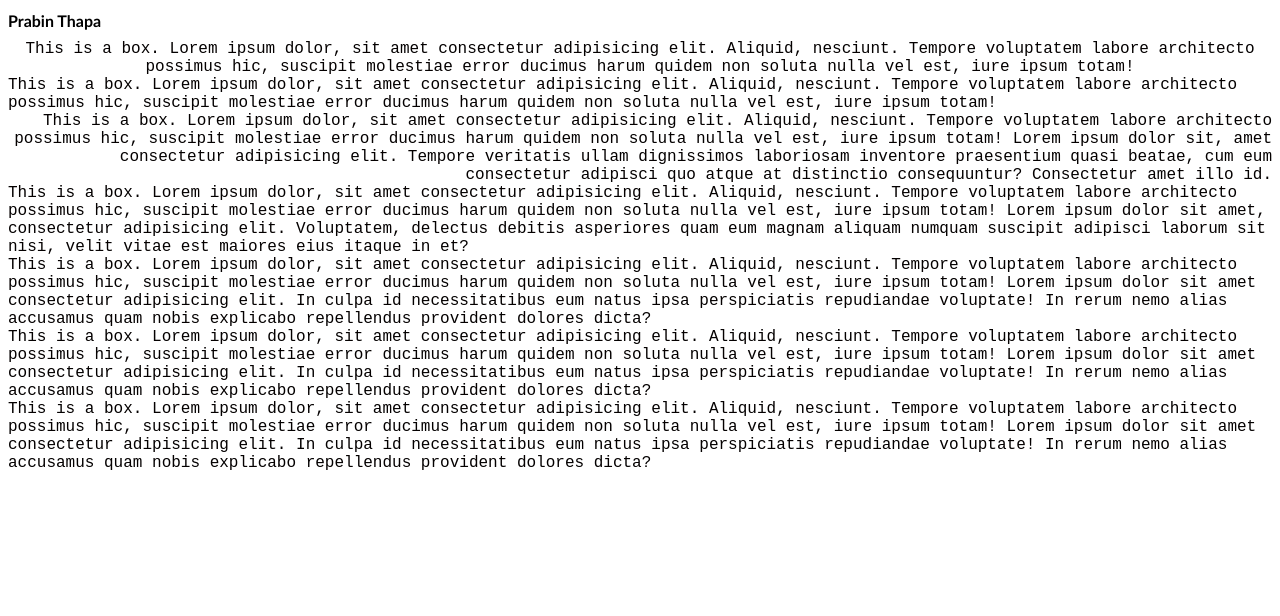
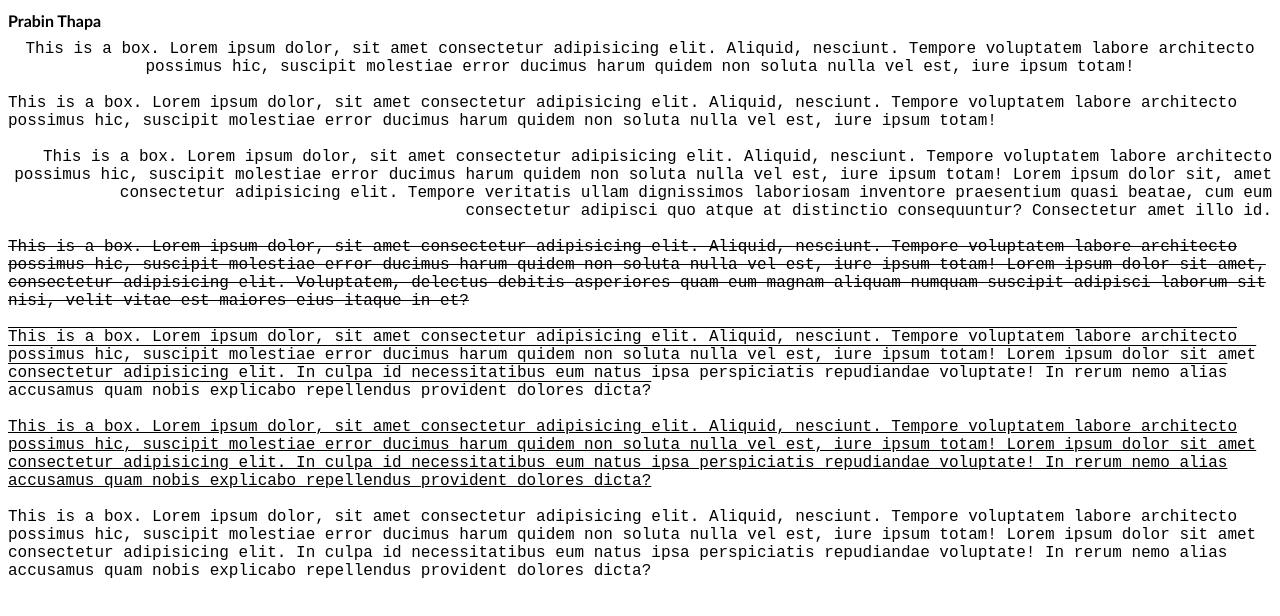
Before and after one commit to prabinthapa10/css, a plain HTML site: page index.html in a window 1280 px wide. Drawn offline with Linux system fonts and the light colour scheme.

Commit message:
text decoration

```diff
--- a/index.css
+++ b/index.css
@@ -22,12 +22,15 @@ h1 {
 }
 .box4 {
   color: rgb(4, 0, 0);
+  text-decoration: line-through;
 }
 .box5 {
   color: rgb(4, 0, 0);
+  text-decoration: overline;
 }
 .box6 {
   color: rgb(4, 0, 0);
+  text-decoration: underline;
 }
 .box7 {
   color: rgb(4, 0, 0);
```
Also changed, not shown: index.html (+8 -0 lines).
